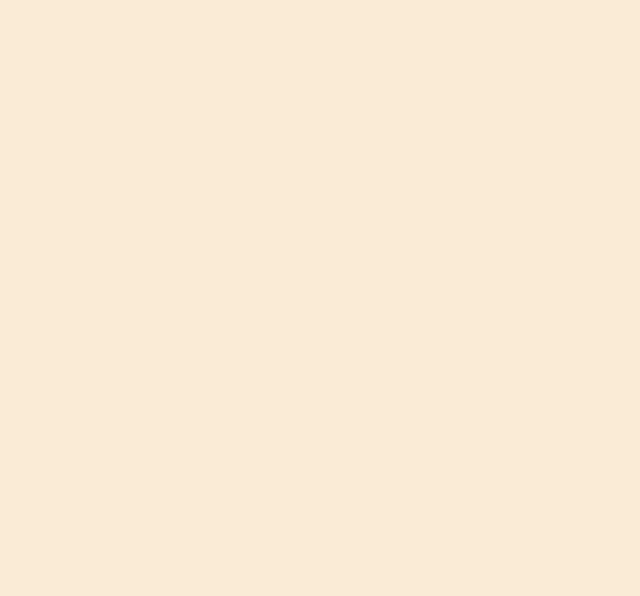
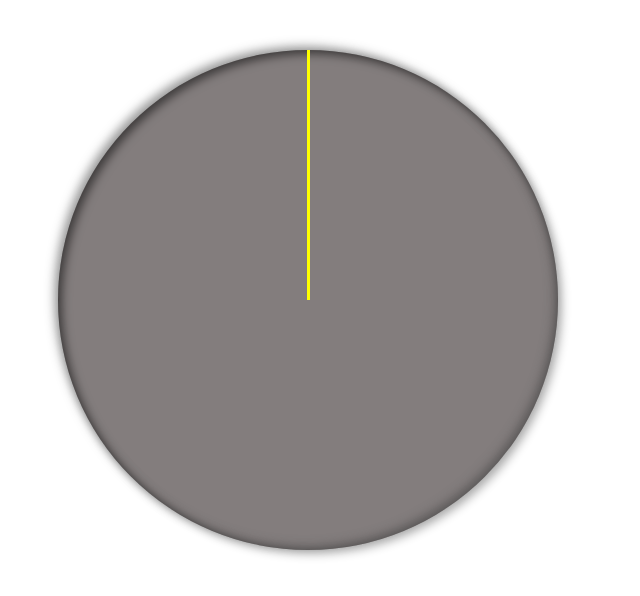
Before and after one commit to bokigolic/clock-reacr-app, a React (Create React App) app: page / in a window 1280 px wide. Shown: the top 596 px of the page, without its empty margins (0-640 px from the left). Built offline with nearby package versions, Linux system fonts and the light colour scheme.

Commit message:
add circle element and pointer and work on css:

```diff
--- a/public/style.css
+++ b/public/style.css
@@ -1,3 +1,28 @@
-body{
-  background-color:antiquewhite;
+.analog-clock{
+
+
+
 }
+
+.krug{
+  position:relative;
+  width: 500px;
+  height:500px;
+  background-color: rgb(131, 125, 125);
+  margin:50px;
+  border-radius:50%;
+  box-shadow: -4px -4px 10px rgba(67,67,67,0.5),
+  inset 4px 4px 10px rgba(0,0,0,0.5),
+  inset -4px -4px 10px rgba(67,67,67,0.5),
+  4px 4px 10px rgba(0,0,0,0.3);
+}
+
+.pointer{
+  height: 250px;
+  width: 3px;
+  background-color: yellow;
+  position: absolute;
+  top: 0px;
+  left: 249px;
+
+}
--- a/src/App.js
+++ b/src/App.js
@@ -1,8 +1,10 @@
+import Clock from "./components/Clock";
 
 
 function App() {
   return (
     <div className="App">
+      <Clock />
     </div>
   );
 }
--- /dev/null
+++ b/src/components/Clock.jsx
@@ -0,0 +1,15 @@
+const Clock = () => {
+  return (
+    <div class="analog-clock">
+      <div className="krug">
+        <div className="pointer">
+
+        </div>
+
+      </div>
+
+    </div>
+  )
+};
+
+export default Clock;
```
